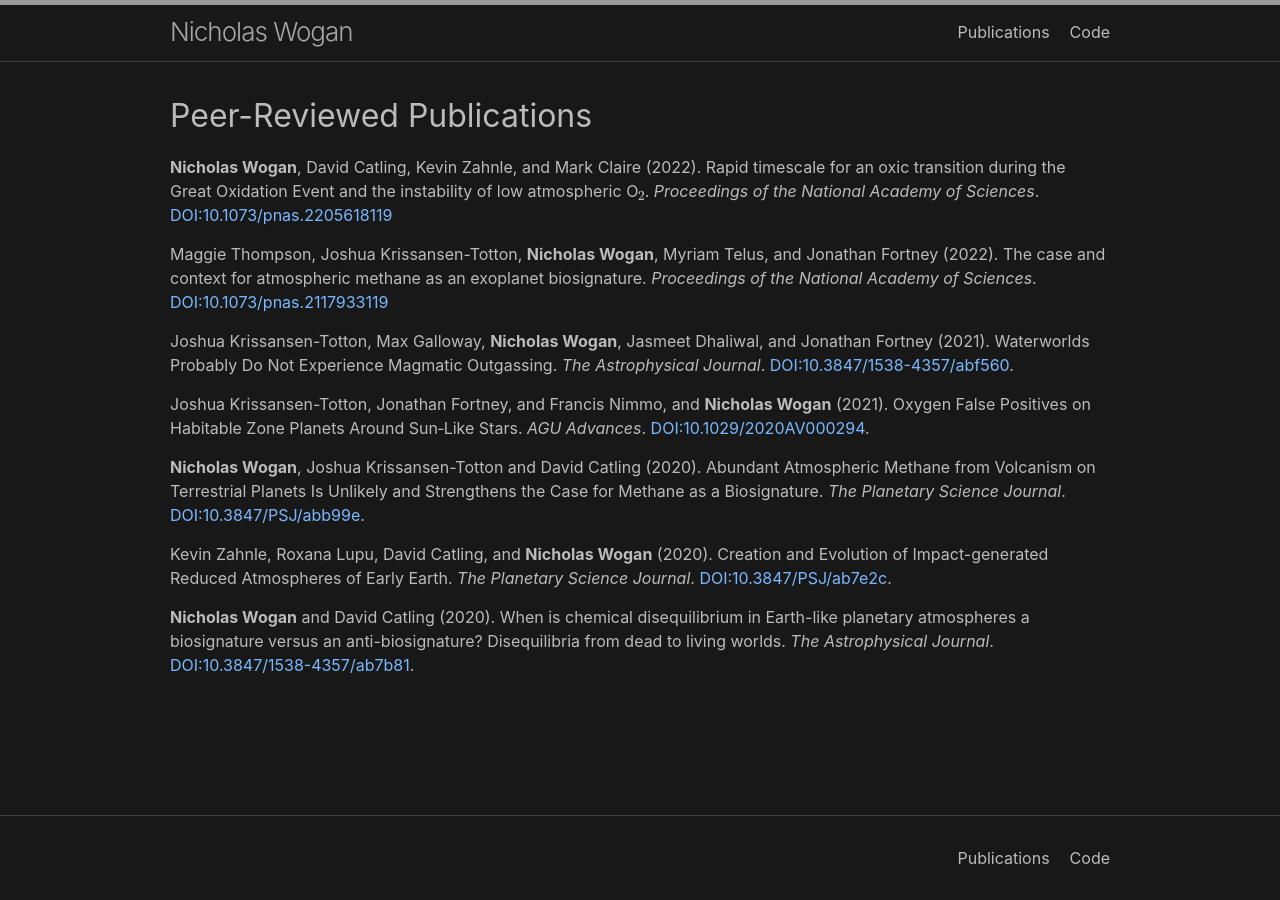
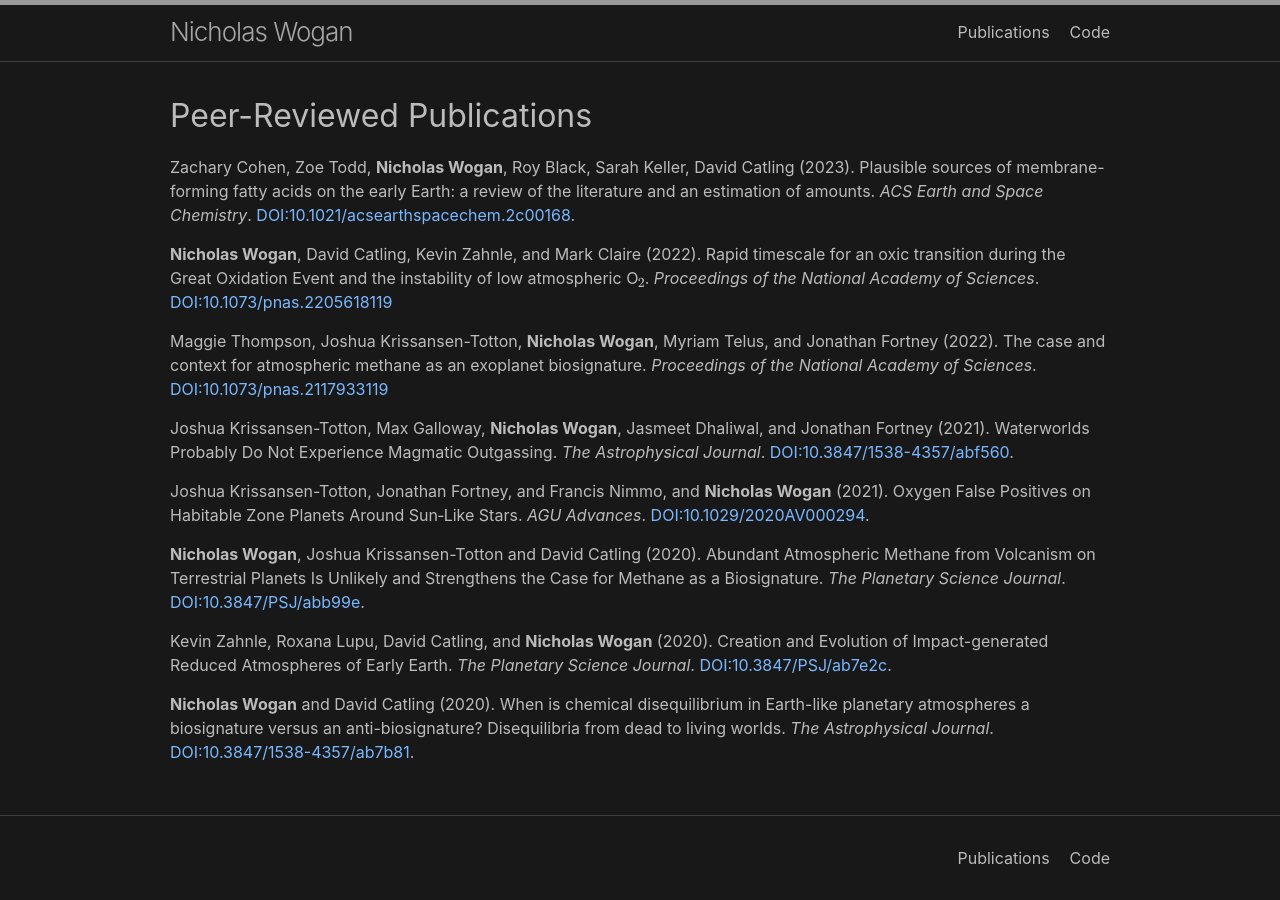
Before and after one commit to Nicholaswogan/Nicholaswogan.github.io, a Jekyll site: the page built from Publications.md, in a window 1280 px wide. Built offline with Jekyll 4.4.1, drawn with Linux system fonts in a browser that asks for light colours; formulas are drawn with MathJax 3.

Commit message:
updated cv

```diff
--- a/Publications.md
+++ b/Publications.md
@@ -5,6 +5,8 @@ layout: default
 ---
 
 # Peer-Reviewed Publications
+
+Zachary Cohen, Zoe Todd, **Nicholas Wogan**, Roy Black, Sarah Keller, David Catling (2023). Plausible sources of membrane-forming fatty acids on the early Earth: a review of the literature and an estimation of amounts. *ACS Earth and Space Chemistry*. [DOI:10.1021/acsearthspacechem.2c00168](https://doi.org/10.1021/acsearthspacechem.2c00168).
 
 **Nicholas Wogan**, David Catling, Kevin Zahnle, and Mark Claire (2022). Rapid timescale for an oxic transition during the Great Oxidation Event and the instability of low atmospheric O$_2$. *Proceedings of the National Academy of Sciences*. [DOI:10.1073/pnas.2205618119](https://doi.org/10.1073/pnas.2205618119)
 
```
Also changed, not shown: index.md (+1 -1 lines), 4 other files.
